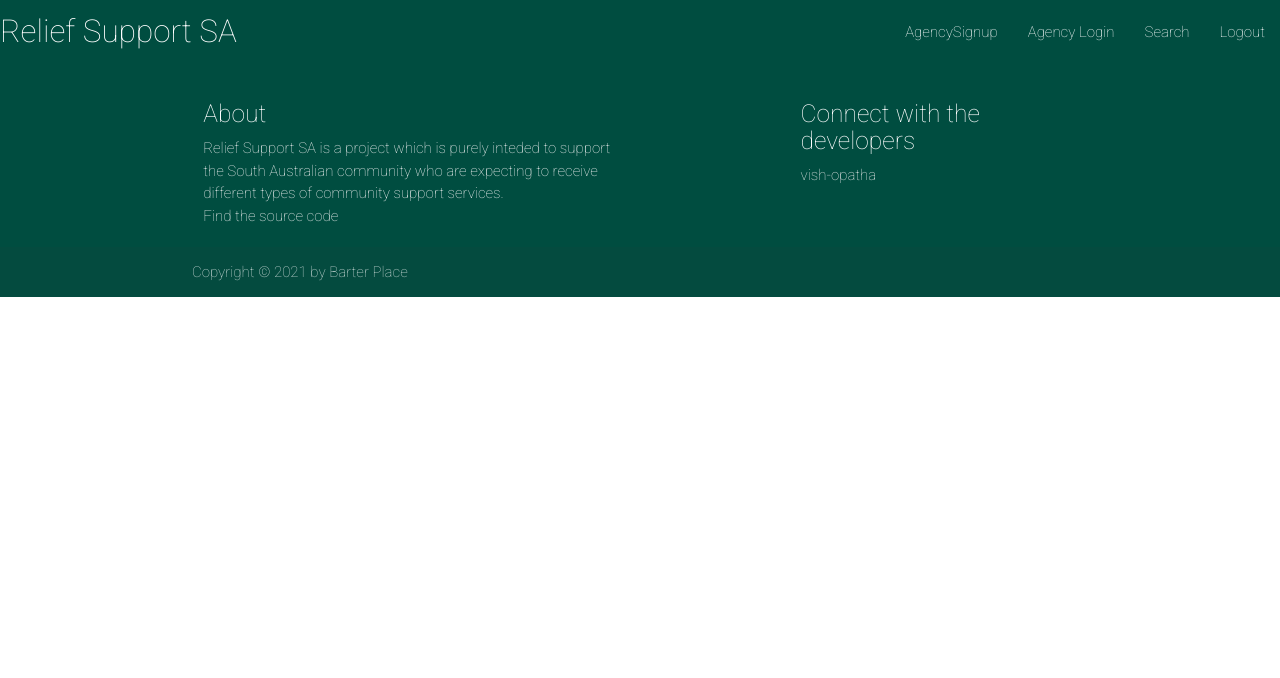
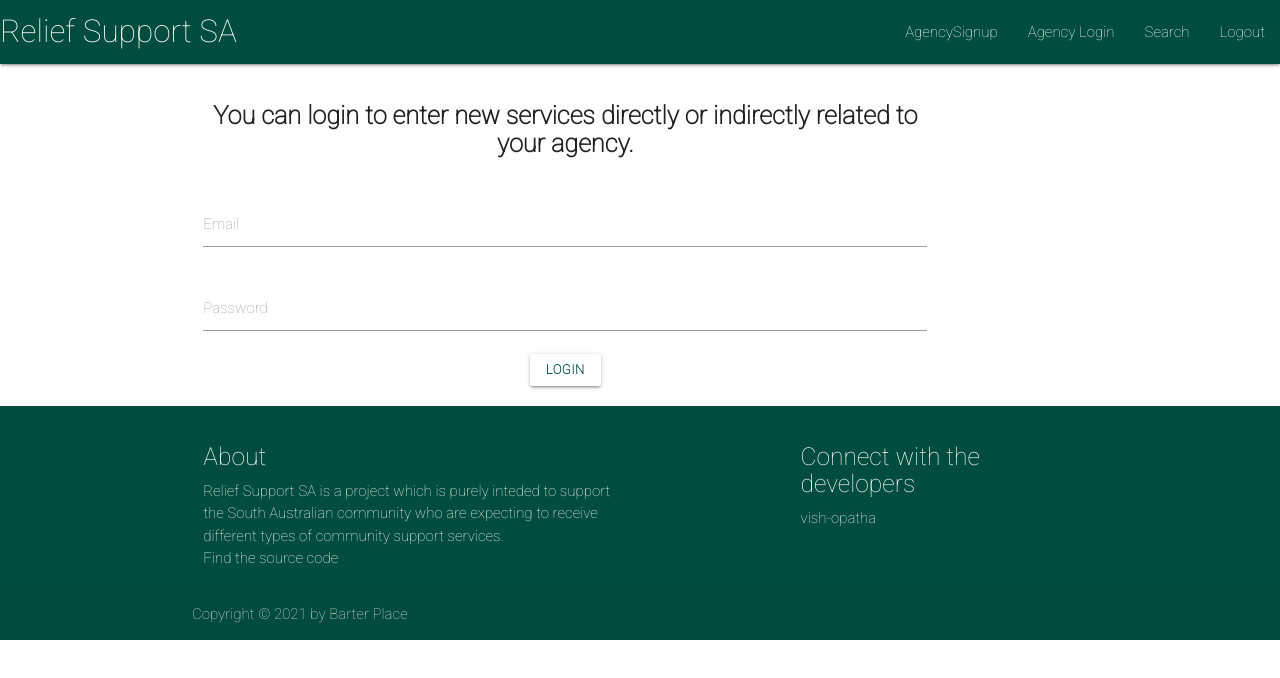
Before and after one commit to vish-opatha/community-support-portal, a React (Create React App) app in the folder client/: page /agencylogin in a window 1280 px wide. Shown: the top 678 px of the page. Built offline with nearby package versions, Linux system fonts and the light colour scheme.

Commit message:
Add agency login form

```diff
--- a/client/src/App.js
+++ b/client/src/App.js
@@ -6,6 +6,7 @@ import Header from './components/Header';
 import Footer from './components/Footer';
 import Home from './pages/Home';
 import Search from './components/Search';
+import Login from './components/Login';
 
 // import NotFound from './pages/NotFound';
 
@@ -26,6 +27,9 @@ function App() {
           <Route exact path="/search">
             <Search />
           </Route>
+          <Route exact path="/agencylogin">
+            <Login />
+          </Route>
         </Switch>
       </Router>
       <Footer />
--- /dev/null
+++ b/client/src/components/Login.js
@@ -0,0 +1,33 @@
+import { borderColor } from '@mui/system';
+import React from 'react';
+
+const Login = () => {
+  return (
+    <div className="container center-align">
+      <div className="row">
+          <div className="input-field col s12 m10">
+            <h4 className="flow-text" style={{ fontWeight: 600 }}>
+            You can login to enter new services directly or indirectly related to your agency.
+            </h4>
+        </div>
+        <div className="input-field col s12 m10">
+            <input id="email" type="email" class="validate"/>
+            <label for="email">Email</label>
+            </div>
+            <div className="input-field col s12 m10">
+            <input id="password" type="password"/>
+            <label for="password">Password</label>
+            </div>
+            <div className="col s12 m10">
+                <a className="waves-effect waves-light btn-small" href="/" style={{background:"White", color:"#004d40", borderColor:"#004d40", fontWeight:800}}>Login</a>
+            </div>
+
+
+      </div>
+
+      </div>
+
+  );
+};
+
+export default Login;
```
